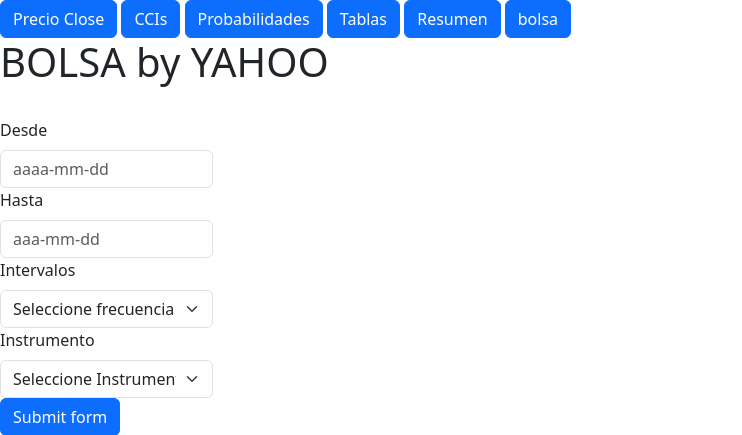
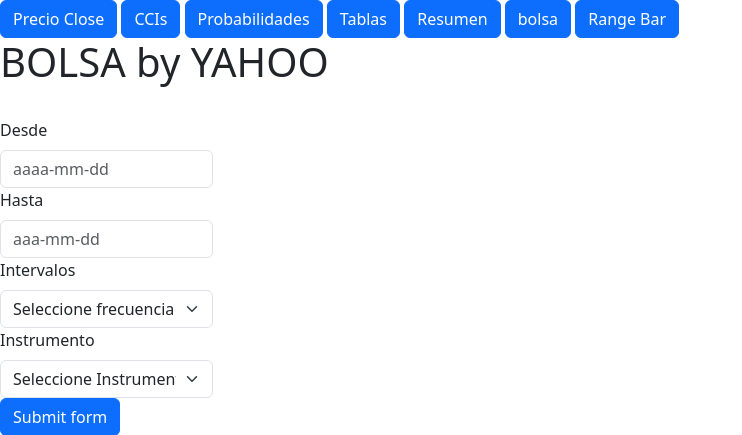
Before and after one commit to hoopercesar/Django, a Django app: template MachineLearningP/templates/bolsa.html in a window 1280 px wide. Shown: the top 435 px of the page, without its empty margins (0-742 px from the left). Run offline with Django 3.2, Linux system fonts and the light colour scheme; the template is opened without the code that fills it, so the values that code supplies are empty.

Commit message:
Add files via upload

```diff
--- a/MachineLearningP/templates/header.html
+++ b/MachineLearningP/templates/header.html
@@ -17,6 +17,7 @@
     <a class="btn btn-primary" href="/tablas" role="button">Tablas</a>
     <a class="btn btn-primary" href="/resumen" role="button">Resumen</a>
     <a class="btn btn-primary" href="/bolsa" role="button">bolsa</a>
+    <a class="btn btn-primary" href="/rangebar" role="button">Range Bar</a>
 
     {% block content %} {% endblock %}
   </body>
```
